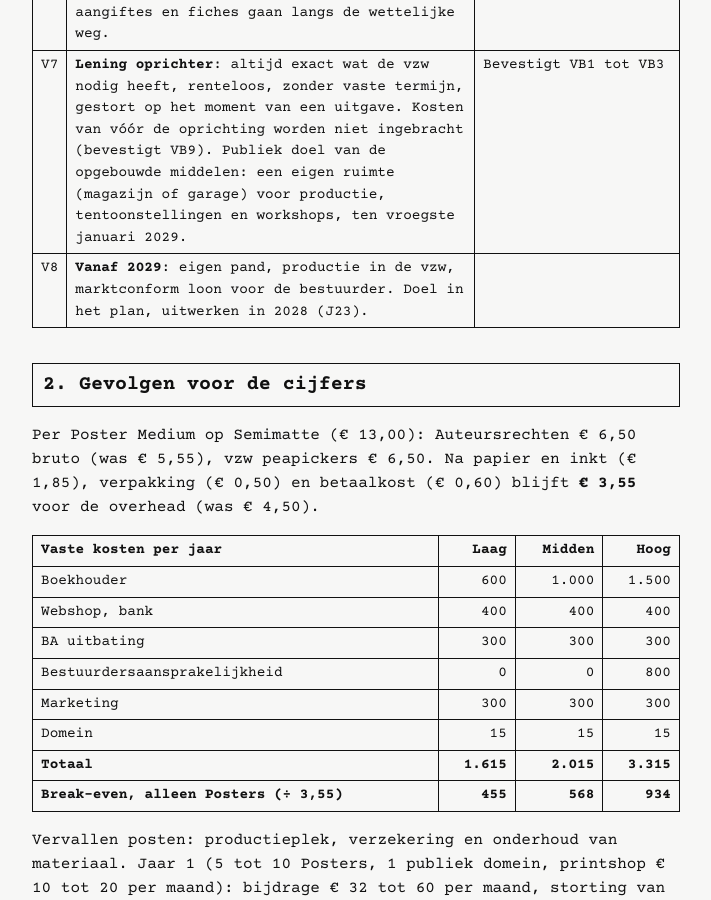
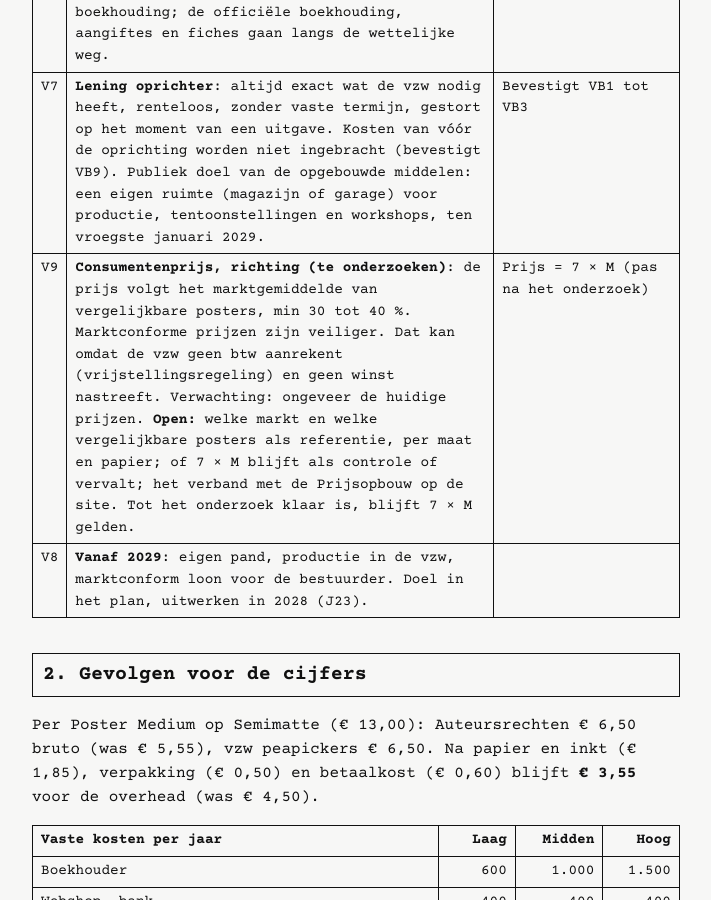
Before and after one commit to peapickers/peapickers.github.io, a Jekyll site: the page built from projecten/ondernemingsplan/beslissingen-2026-11-07-avond.md, in a window 1280 px wide and 900 px high, scrolled down 1530 px. Shown: the whole window, without its empty margins (284-995 px from the left). Built offline with Jekyll 4.4.1, drawn with Linux system fonts in a browser that asks for light colours; some of the changed text lies outside the part shown.

Commit message:
Beslissingen 7 november avond: richting consumentenprijs (V9, te onderzoeken)
Co-Authored-By: Claude Opus 5.5 <noreply@anthropic.com>
Claude-Session: https://claude.ai/code/session_01CW2uQwVZAvKsVqMtHPX2KA

```diff
--- a/projecten/ondernemingsplan/beslissingen-2026-11-07-avond.md
+++ b/projecten/ondernemingsplan/beslissingen-2026-11-07-avond.md
@@ -18,6 +18,7 @@ title: Beslissingen 7 november 2026, avond
 | V5 | **Printer**: eigendom en beheer van de oprichter, geen bruikleen, niet verzekerd door de vzw. Papier en inkt koopt de vzw (factuur op naam van de vzw) en stelt ze ter beschikking voor de dienst, uitsluitend voor de vzw. | VB4, VJ12, J12, ZB14 (bruikleen); VB5 voor de printer |
 | V6 | **Public Ledger**: "gratis dienst door de oprichter", zonder naam en zonder bedrag. Nooit persoonsgegevens. De Public Ledger is een publieke weergave, niet de wettelijke boekhouding; de officiële boekhouding, aangiftes en fiches gaan langs de wettelijke weg. | |
 | V7 | **Lening oprichter**: altijd exact wat de vzw nodig heeft, renteloos, zonder vaste termijn, gestort op het moment van een uitgave. Kosten van vóór de oprichting worden niet ingebracht (bevestigt VB9). Publiek doel van de opgebouwde middelen: een eigen ruimte (magazijn of garage) voor productie, tentoonstellingen en workshops, ten vroegste januari 2029. | Bevestigt VB1 tot VB3 |
+| V9 | **Consumentenprijs, richting (te onderzoeken)**: de prijs volgt het marktgemiddelde van vergelijkbare posters, min 30 tot 40 %. Marktconforme prijzen zijn veiliger. Dat kan omdat de vzw geen btw aanrekent (vrijstellingsregeling) en geen winst nastreeft. Verwachting: ongeveer de huidige prijzen. **Open:** welke markt en welke vergelijkbare posters als referentie, per maat en papier; of 7 × M blijft als controle of vervalt; het verband met de Prijsopbouw op de site. Tot het onderzoek klaar is, blijft 7 × M gelden. | Prijs = 7 × M (pas na het onderzoek) |
 | V8 | **Vanaf 2029**: eigen pand, productie in de vzw, marktconform loon voor de bestuurder. Doel in het plan, uitwerken in 2028 (J23). | |
 
 ## 2. Gevolgen voor de cijfers
@@ -46,6 +47,7 @@ Vervallen posten: productieplek, verzekering en onderhoud van materiaal. Jaar 1
 | A3 | Mag een vzw onder de vennootschapsbelasting vrijwilligersvergoedingen uitkeren? (open sinds plan v3) | Boekhouder, Jurist |
 | A4 | Gevolgen van een zetel op het adres van een bestuurder in een appartement in mede-eigendom: reglement van mede-eigendom, belastingen, beslag, controles. | Jurist |
 | A5 | Licentie concept 6: vergoeding als 50 % van de verkoopprijs, bruto. Publiek domein (geen auteur) en Tweede kans (al 50/50) nakijken. | Jurist |
+| A7 | Marktonderzoek prijzen: gemiddelde verkoopprijs van vergelijkbare posters per maat en papier; voorstel prijs = gemiddelde min 30 tot 40 %, naast 7 × M gelegd. | Marketing, Boekhouder |
 | A6 | Notulen: kosteloze dienst, aankoop materiaal door de vzw, geen vergoeding, belangenconflictprocedure. | Jurist |
 
 ## 4. Samenvatting voor de andere projecten
@@ -54,4 +56,4 @@ Vervallen posten: productieplek, verzekering en onderhoud van materiaal. Jaar 1
 - **Techniek**: Prijsopbouw en bestelvak tonen Auteursrechten 50 % en vzw peapickers 50 %, met apart wat het materiaal de vzw kost; `config-prijzen.csv` en de Public Ledger aanpassen (materiaal als uitgave per aankoop, "gratis dienst door de oprichter"). Publiek domein en Tweede kans herbekijken met de jurist (A5).
 - **Jurist**: licentie concept 6 op 50 %; geen bruikleen en geen onderhuur meer (J12 en J14 vervallen); notulen en vragen A1 tot A6.
 - **Boekhouder**: vaste kosten € 1.615 tot 3.315, break-even 455 tot 934 Posters; A1 tot A3; verzekering materiaal vervalt.
-- **Marketing**: het A4 voor een plek vervalt (M36); teksten over de verdeling ("3 van de 7 delen") worden "de helft van de prijs, bruto".
+- **Marketing**: marktonderzoek prijzen (A7, V9); het A4 voor een plek vervalt (M36); teksten over de verdeling ("3 van de 7 delen") worden "de helft van de prijs, bruto".
```
